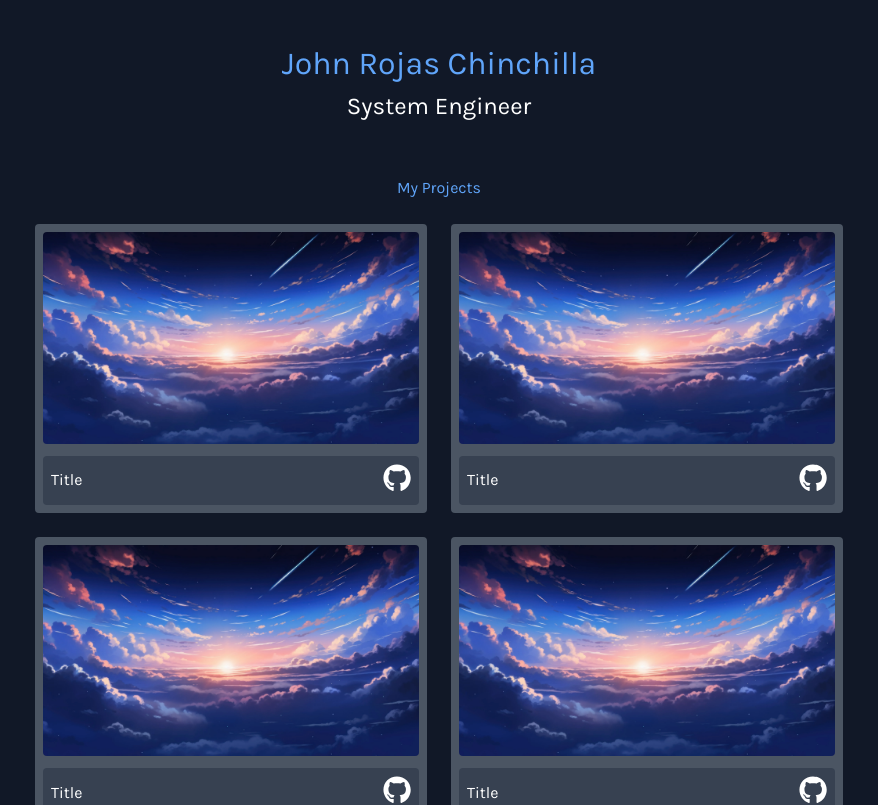
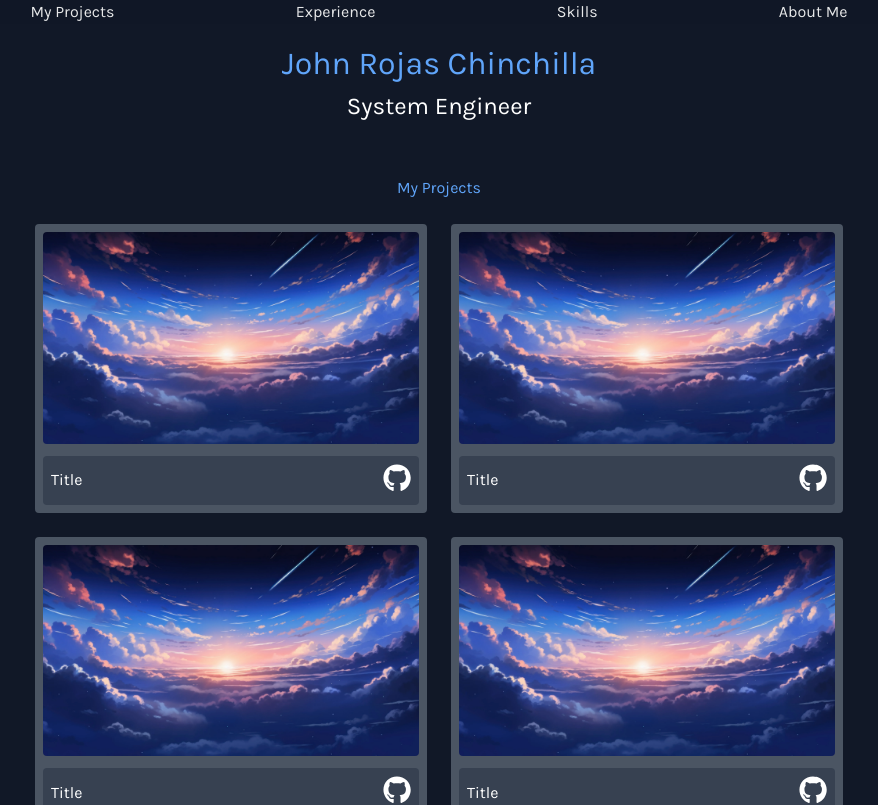
Before and after one commit to John-Chinchilla/MyPage, a Next.js app: page / in a window 1280 px wide. Shown: the top 805 px of the page, without its empty margins (201-1079 px from the left). Built offline with nearby package versions, Linux system fonts and the light colour scheme.

Commit message:
Nav Component

```diff
--- a/src/app/components/AboutMe/index.jsx
+++ b/src/app/components/AboutMe/index.jsx
@@ -2,7 +2,7 @@
 export default function AboutMe({ }) {
   return (
     <section className="pb-10 mt-10">
-      <h3 className='text-blue-400 my-3 text-center'> About Me </h3>
+      <h3 className='text-blue-400 my-3 text-center' id="AboutMe"> About Me </h3>
       <p className="w-[65vw] m-auto px-4">
         I have collaborated on the development of several projects, including a car insurance
         policy management system, a student and activity management system, and a prototype environment
--- a/src/app/components/ExperienceBag/index.jsx
+++ b/src/app/components/ExperienceBag/index.jsx
@@ -3,7 +3,7 @@ import ExperienceCard from "../ExperienceCard";
 export default function ExperienceBag({ }) {
     return (
         <section>
-          <h3 className='mb-3 mt-10 text-blue-400 text-center'> Experience </h3>
+          <h3 className='mb-3 mt-10 text-blue-400 text-center' id="Experience"> Experience </h3>
           <div className='max-w-[65vw] m-auto grid gap-3'>
             <ExperienceCard />
             <ExperienceCard />
--- /dev/null
+++ b/src/app/components/Nav/index.jsx
@@ -0,0 +1,16 @@
+import Link from "next/link";
+
+export default function Nav({ }) {
+    return (
+        <header className="fixed w-screen px-[11vw] opacity-90 bg-gray-900">
+            <nav>
+                <ul className="flex justify-around">
+                    <li> <Link href={"#MyProjects"}> My Projects </Link> </li>
+                    <li> <Link href={"#Experience"}> Experience </Link> </li>
+                    <li> <Link href={"#Skills"}> Skills </Link> </li>
+                    <li> <Link href={"#AboutMe"}> About Me </Link> </li>
+                </ul>
+            </nav>
+        </header>
+    )
+}
--- a/src/app/components/ProjectsBag/index.jsx
+++ b/src/app/components/ProjectsBag/index.jsx
@@ -3,7 +3,7 @@ import ProjectCard from "../ProjectCard";
 export default function ProjectsBag({ }) {
     return (
         <section className="text-center">
-            <h3 className="my-3 text-blue-400"> My Projects </h3>
+            <h3 className="my-3 text-blue-400" id="MyProjects"> My Projects </h3>
             <div className="flex flex-wrap justify-around m-auto max-w-[65vw] rounded">
                 <ProjectCard />
                 <ProjectCard />
--- a/src/app/components/SkillsBag/index.jsx
+++ b/src/app/components/SkillsBag/index.jsx
@@ -4,7 +4,7 @@ import SkillCard from "../SkillCard";
 export default function SkillsBag({ }) {
   return (
     <section>
-      <h3 className='mb-3 mt-10 text-blue-400 text-center'> Skills </h3>
+      <h3 className='mb-3 mt-10 text-blue-400 text-center' id="Skills"> Skills </h3>
       <div className='max-w-[65vw] m-auto flex flex-wrap gap-3 px-4'>
         {myData.skills.map((skill) => (
           <SkillCard icon={skill.icon} description={skill.description} photo={skill.photo}/>
--- a/src/app/layout.jsx
+++ b/src/app/layout.jsx
@@ -1,4 +1,5 @@
 import { Karla } from "next/font/google";
+import Nav from "./components/Nav";
 import "./globals.css";
 
 const inter = Karla({ subsets: ["latin"] });
@@ -11,7 +12,10 @@ export const metadata = {
 export default function RootLayout({ children }) {
   return (
     <html lang="en">
-      <body className={inter.className}>{children}</body>
+      <body className={inter.className + " relative text-white"}>
+        <Nav />
+        {children}
+      </body>
     </html>
   );
 }
```
